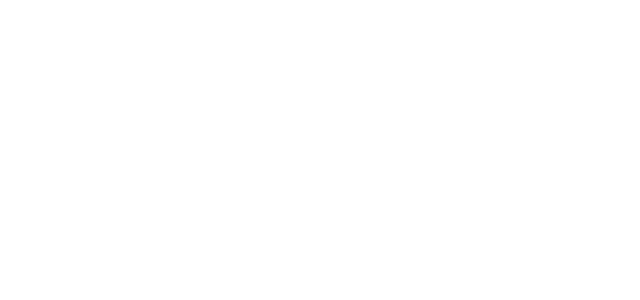
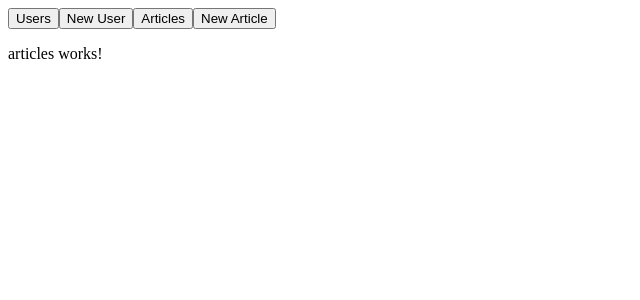
Before and after one commit to microtrain2009/ng-users, an Angular app: page /articles in a window 1280 px wide. Before the commit this address led to /. Shown: the top 300 px of the page, without its empty margins (0-640 px from the left). Built offline with nearby package versions, Linux system fonts and the light colour scheme.

Commit message:
Generated the articles component

```diff
--- a/src/app/app-routing.module.ts
+++ b/src/app/app-routing.module.ts
@@ -8,6 +8,7 @@ import { UsersComponent }   from './users/users.component';
 import { UserViewComponent }   from './user-view/user-view.component';
 import { UserCreateComponent }   from './user-create/user-create.component';
 import { UserEditComponent }   from './user-edit/user-edit.component';
+import { ArticlesComponent }   from './articles/articles.component';
 
 // 3. Declare your routes
 const routes: Routes = [
@@ -15,7 +16,8 @@ const routes: Routes = [
   { path: 'users', component: UsersComponent },
   { path: 'users/view/:id', component: UserViewComponent },
   { path: 'users/create', component: UserCreateComponent },
-  { path: 'users/edit/:id', component: UserEditComponent }
+  { path: 'users/edit/:id', component: UserEditComponent },
+  { path: 'articles', component: ArticlesComponent }
 ];
 
 @NgModule({
--- a/src/app/app.component.html
+++ b/src/app/app.component.html
@@ -1 +1,8 @@
-<router-outlet></router-outlet>
+<nav>
+    <button [routerLink]="['/users']">Users</button>
+    <button [routerLink]="['/users/create']">New User</button>
+    <button>Articles</button>
+    <button>New Article</button>
+</nav>
+
+  <router-outlet></router-outlet>
--- a/src/app/app.module.ts
+++ b/src/app/app.module.ts
@@ -9,6 +9,7 @@ import { UsersComponent } from './users/users.component';
 import { UserViewComponent } from './user-view/user-view.component';
 import { UserCreateComponent } from './user-create/user-create.component';
 import { UserEditComponent } from './user-edit/user-edit.component';
+import { ArticlesComponent } from './articles/articles.component';
 
 @NgModule({
   declarations: [
@@ -16,7 +17,8 @@ import { UserEditComponent } from './user-edit/user-edit.component';
     UsersComponent,
     UserViewComponent,
     UserCreateComponent,
-    UserEditComponent
+    UserEditComponent,
+    ArticlesComponent
   ],
   imports: [
     BrowserModule,
--- /dev/null
+++ b/src/app/articles/articles.component.html
@@ -0,0 +1 @@
+<p>articles works!</p>
--- /dev/null
+++ b/src/app/articles/articles.component.ts
@@ -0,0 +1,15 @@
+import { Component, OnInit } from '@angular/core';
+
+@Component({
+  selector: 'app-articles',
+  templateUrl: './articles.component.html',
+  styleUrls: ['./articles.component.scss']
+})
+export class ArticlesComponent implements OnInit {
+
+  constructor() { }
+
+  ngOnInit(): void {
+  }
+
+}
```
Also changed, not shown: src/app/articles/articles.component.scss (added), 1 other file (tests, documents, lock files or other folders).
